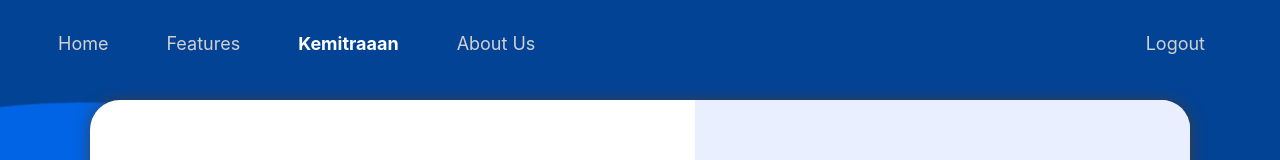
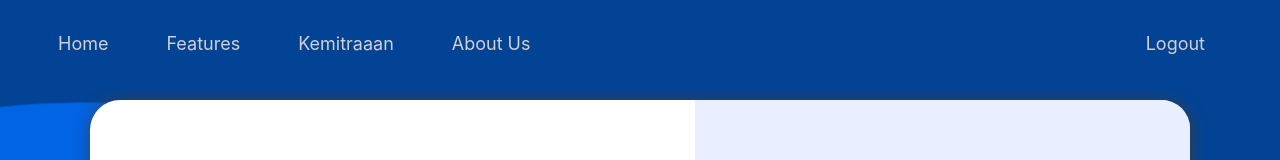
Before and after one commit to Sekigahara/cuci.in-frontend, a React (Create React App) app: page /thanks in a window 1280 px wide. Shown: the top 160 px of the page. Built offline with nearby package versions, Linux system fonts and the light colour scheme.

Commit message:
membenarkan page thanks

```diff
--- a/src/components/Thanks/NavBar.js
+++ /dev/null
@@ -1,30 +0,0 @@
-import React, { Component } from 'react'
-import '../../styles/index.css'
-import { Navbar, Nav } from 'react-bootstrap'
-// import { Link } from 'react-router-dom'
-
-
-class NavBar  extends Component {
-    render() {
-        return (
-            <div className="navbar-nav">
-                <Navbar expand="lg">
-                    <Navbar.Toggle aria-controls="basic-navbar-nav" />
-                    <Navbar.Collapse id="basic-navbar-nav">
-                        <Nav className="mr-auto">
-                            <Nav.Link href="#home" className="menu">Home</Nav.Link>
-                            <Nav.Link href="#link" className="menu">Features</Nav.Link>
-                            <Nav.Link href="#mitra" className="menu active">Kemitraaan</Nav.Link>
-                            <Nav.Link href="#aboutus" className="menu">About Us</Nav.Link>
-                        </Nav>
-                        <Nav className="auth">
-                            <Nav.Link href="/">Logout</Nav.Link>
-                        </Nav>
-                    </Navbar.Collapse>
-                </Navbar>
-            </div>
-        )
-    }
-}
-
-export default NavBar
--- a/src/containers/Thanks.js
+++ b/src/containers/Thanks.js
@@ -1,6 +1,6 @@
 import React from 'react'
 import Header from '../components/Header/Header'
-import Navbar from '../components/Thanks/NavBar'
+import Navbar from '../components/Navbar/NavBar'
 import Content from '../components/Content/Content'
 import ContentThanks from '../components/Thanks/ContentThanks'
 
```
